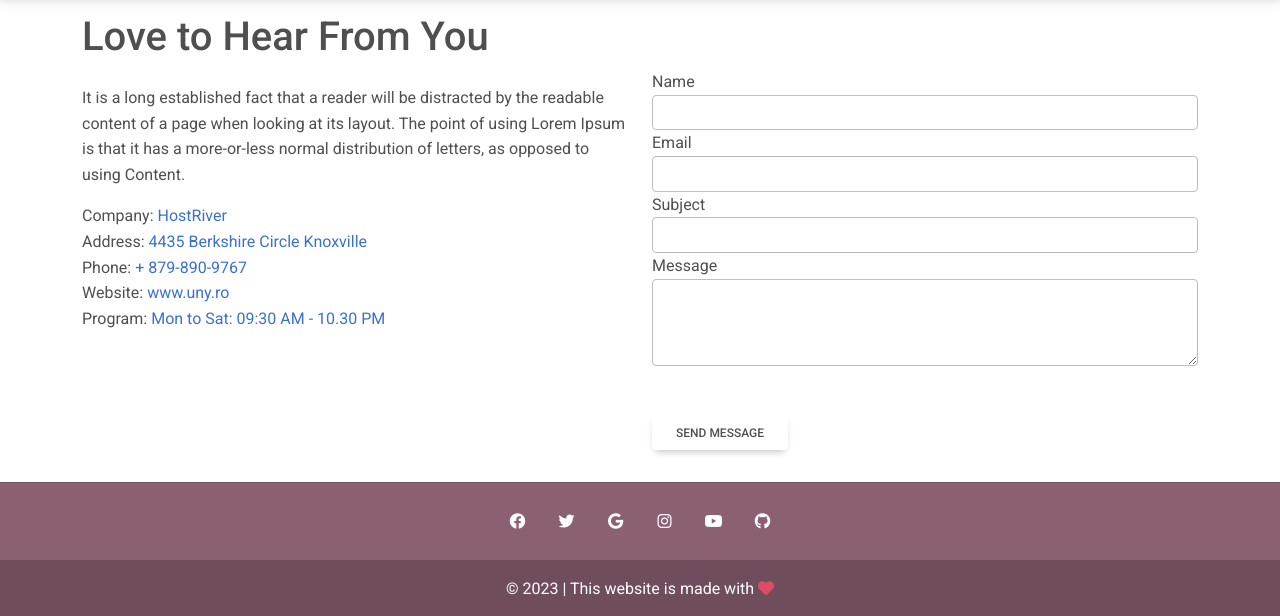
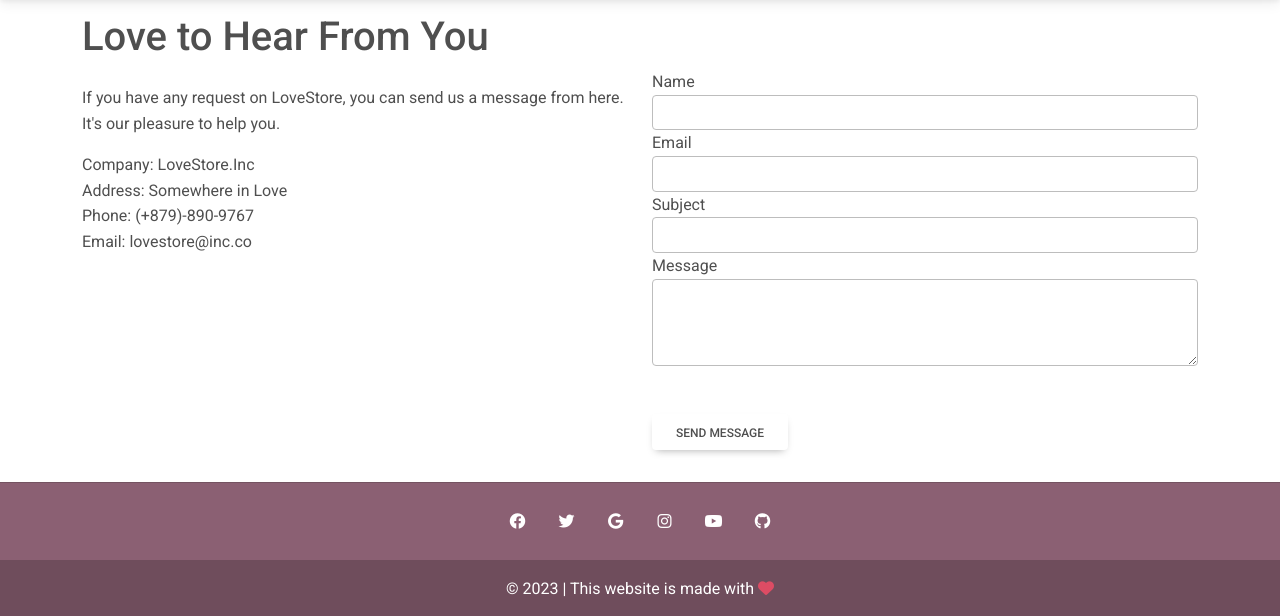
Before and after one commit to sssaal/ecom-django, a Django app: page /contact/ in a window 1280 px wide. Shown: the part 59-675 px from the top of the page. Run offline with Django 4.2, Linux system fonts and the light colour scheme; the visitor is signed in with stand-in values (Sample User, id 1); data that the repository does not hold is empty.

Commit message:
edit contact page

```diff
--- a/ecomm/ecomm/templates/contact.html
+++ b/ecomm/ecomm/templates/contact.html
@@ -12,25 +12,19 @@
         <div class="row">
             <!-- Section Titile -->
             <div class="col-md-6 mt-3 contact-widget-section2 wow animated fadeInLeft" data-wow-delay=".2s">
-                <p>It is a long established fact that a reader will be distracted by the readable content of a page when
-                    looking at its layout. The point of using Lorem Ipsum is that it has a more-or-less normal
-                    distribution of letters, as opposed to using Content.</p>
+                <p>If you have any request on LoveStore, you can send us a message from here. It's our pleasure to help you.</p>
 
                 <div class="find-widget">
-                    Company: <a href="https://hostriver.ro">HostRiver</a>
+                    Company: LoveStore.Inc
                 </div>
                 <div class="find-widget">
-                    Address: <a href="#">4435 Berkshire Circle Knoxville</a>
+                    Address: Somewhere in Love
                 </div>
                 <div class="find-widget">
-                    Phone: <a href="#">+ 879-890-9767</a>
-                </div>
-
-                <div class="find-widget">
-                    Website: <a href="https://uny.ro">www.uny.ro</a>
+                    Phone: (+879)-890-9767
                 </div>
                 <div class="find-widget">
-                    Program: <a href="#">Mon to Sat: 09:30 AM - 10.30 PM</a>
+                    Email: lovestore@inc.co
                 </div>
             </div>
             <!-- contact form -->
--- a/ecomm/ecomm/templates/product_detail.html
+++ b/ecomm/ecomm/templates/product_detail.html
@@ -63,6 +63,7 @@
 
                     <p> {{ object.deskripsi }} </p>
                     <a href="{{ object.get_add_to_cart_url }}" class="btn btn-primary ms-1">
+                        {% csrf_token %}
                         Add To Cart
                         <i class="fas fa-shopping-cart ms-1"></i>
                     </a>
@@ -83,9 +84,7 @@
         <div class="row d-flex justify-content-center">
             <!--Grid column-->
             <div class="col-md-6 text-center">
-                <h4 class="my-4 h4">Additional information</h4>
-
-                <p>Lorem ipsum dolor sit amet consectetur adipisicing elit. Natus suscipit modi sapiente illo soluta odit voluptates, quibusdam officia. Neque quibusdam quas a quis porro? Molestias illo neque eum in laborum.</p>
+                <h4 class="my-4 h4">StyleHint Inspiration</h4>
             </div>
             <!--Grid column-->
         </div>
```
